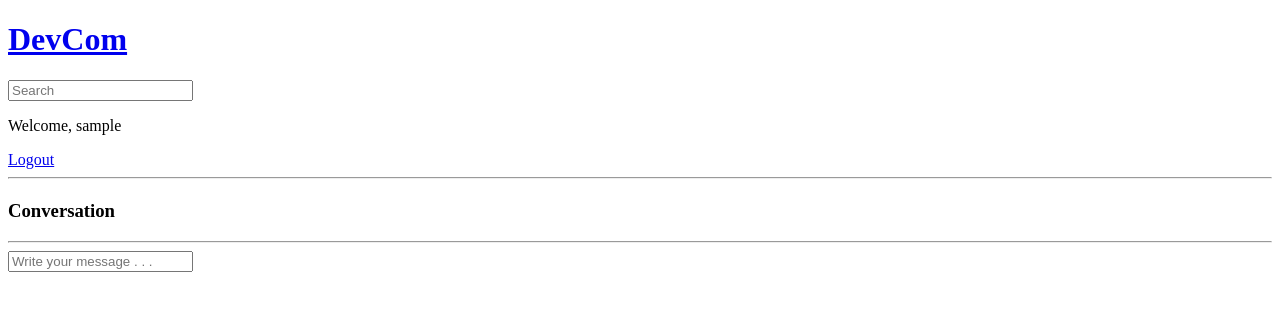
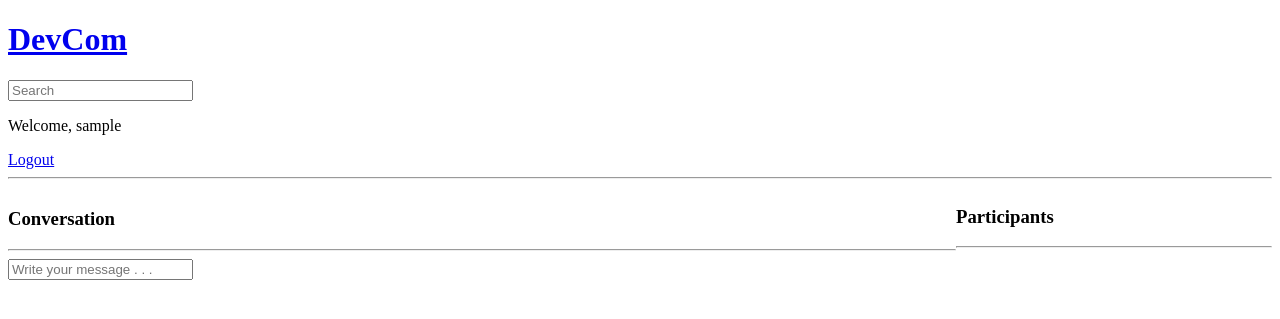
Before and after one commit to Raayhan/DevCom, a Django app: template base/templates/base/room.html in a window 1280 px wide. Shown: the top 319 px of the page. Run offline with Django 3.2, Linux system fonts and the light colour scheme; the template is opened without the code that fills it, so the values that code supplies are empty; the visitor is signed in with stand-in values (Sample User, id 1).

Commit message:
Display Participants

```diff
--- a/base/templates/base/room.html
+++ b/base/templates/base/room.html
@@ -1,4 +1,12 @@
 {% extends 'main.html' %} {% block content %}
+<style>
+  .room-container {
+    display: grid;
+    grid-template-columns: 3fr 1fr;
+  }
+</style>
+<div class="room-container">
+  <div>
     <h1>{{ room.name }}</h1>
     <p>{{ room.description }}</p>
 
@@ -8,7 +16,8 @@
       {% for room_message in room_messages %}
       <div>
         <small
-      >@{{ room_message.user }} {{ room_message.created|timesince }} ago</small
+          >@{{ room_message.user }} {{ room_message.created|timesince }}
+          ago</small
         >
         <p>{{room_message.body}}</p>
         <hr />
@@ -22,4 +31,17 @@
         <input type="text" name="body" placeholder="Write your message . . ." />
       </form>
     </div>
-{% endif %} {% endblock content %}
+    {% endif %}
+  </div>
+
+  <div>
+    <h3>Participants</h3>
+    <hr />
+    {% for user in participants %}
+    <div>
+      <i>@{{ user.username }}</i>
+    </div>
+    {% endfor %}
+  </div>
+</div>
+{% endblock content %}
--- a/base/views.py
+++ b/base/views.py
@@ -68,6 +68,7 @@ def room(request,pk):
 
     room = Room.objects.get(id=pk)
     room_messages = room.message_set.all().order_by('-created')
+    participants = room.participants.all()
 
     if request.method == 'POST':
         message = Message.objects.create(
@@ -77,7 +78,7 @@ def room(request,pk):
 
         )
         return redirect('room', pk=room.id)
-    context = {'room':room, 'room_messages':room_messages}
+    context = {'room':room, 'room_messages':room_messages, 'participants':participants }
     return render (request,'base/room.html',context)
 
 @login_required(login_url='/login')
```
Also changed, not shown: base/models.py (+7 -7 lines), base/migrations/0003_auto_20220208_1400.py (added). Lines whose indentation alone changed are shown as unchanged.
